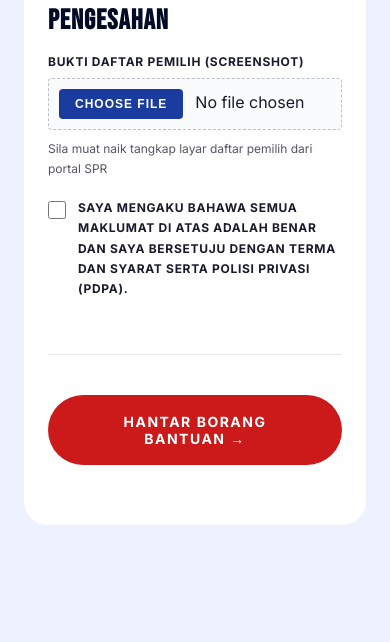
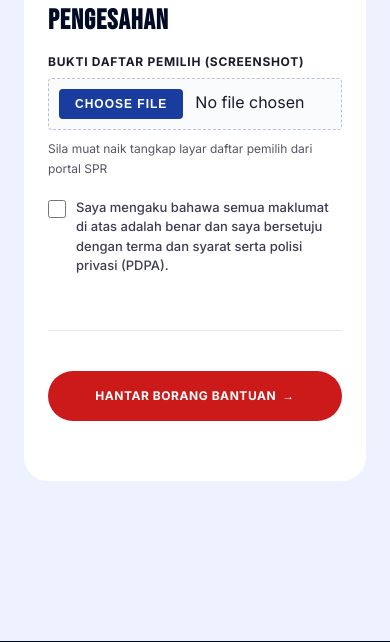
Before and after one commit to Jackm4ss/campaign_umno, a Laravel app: page /bantuan in a window 390 px wide. Shown: the part 2634-3276 px from the top of the page. Run offline with Laravel 12, Linux system fonts and the light colour scheme; style sheets or scripts are compiled from the project's sources; some web fonts are replaced.

Commit message:
Fix /bantuan submit button and PDPA text on mobile

```diff
--- a/resources/css/public/sections/bantuan.css
+++ b/resources/css/public/sections/bantuan.css
@@ -362,29 +362,94 @@
 .bantuan-terms {
     margin-top: 20px;
 }
-.checkbox-label {
+
+/* Override .field label uppercase so PDPA copy stays sentence case */
+.bantuan-terms .checkbox-label,
+.field.bantuan-terms .checkbox-label {
     display: flex;
     align-items: flex-start;
     gap: 12px;
+    margin: 0;
     font-size: 14px;
+    font-weight: 500;
+    letter-spacing: normal;
+    text-transform: none;
     color: var(--text);
-    line-height: 1.7;
+    line-height: 1.55;
     cursor: pointer;
 }
-.checkbox-label input[type="checkbox"] {
+
+.bantuan-terms .checkbox-label input[type="checkbox"],
+.field.bantuan-terms .checkbox-label input[type="checkbox"] {
     flex: 0 0 18px;
     width: 18px;
     height: 18px;
-    margin-top: 3px;
+    min-width: 18px;
+    margin: 2px 0 0;
     accent-color: var(--blue);
     cursor: pointer;
 }
 
-/* Submit button */
+.bantuan-terms .checkbox-copy,
+.field.bantuan-terms .checkbox-copy {
+    flex: 1 1 auto;
+    min-width: 0;
+    font-size: 13.5px;
+    font-weight: 500;
+    letter-spacing: normal;
+    text-transform: none;
+    line-height: 1.55;
+    color: var(--text2);
+    text-wrap: pretty;
+}
+
+/* Submit button — full-width, wraps cleanly on narrow phones */
 .bantuan-submit {
     width: 100%;
+    max-width: 100%;
+    display: inline-flex;
+    align-items: center;
     justify-content: center;
+    gap: 8px;
     margin-bottom: 24px;
+    box-sizing: border-box;
+    min-height: 52px;
+    padding: 14px 18px;
+    white-space: normal;
+    text-align: center;
+    line-height: 1.3;
+    letter-spacing: 0.8px;
+}
+
+.bantuan-submit-label {
+    min-width: 0;
+    text-wrap: balance;
+}
+
+.bantuan-submit-arrow {
+    flex: 0 0 auto;
+    line-height: 1;
+}
+
+@media (max-width: 480px) {
+    .bantuan-terms .checkbox-label,
+    .field.bantuan-terms .checkbox-label {
+        gap: 10px;
+    }
+
+    .bantuan-terms .checkbox-copy,
+    .field.bantuan-terms .checkbox-copy {
+        font-size: 13px;
+        line-height: 1.5;
+    }
+
+    .bantuan-submit {
+        gap: 6px;
+        min-height: 50px;
+        padding: 13px 14px;
+        font-size: 12px;
+        letter-spacing: 0.55px;
+    }
 }
 
 /* Success state */
--- a/resources/views/public/bantuan.blade.php
+++ b/resources/views/public/bantuan.blade.php
@@ -197,14 +197,17 @@
                     <span class="field-hint">Sila muat naik tangkap layar daftar pemilih dari portal SPR</span>
                 </div>
                 <div class="field bantuan-terms">
-                    <label class="checkbox-label">
+                    <label class="checkbox-label" for="terms">
                         <input type="checkbox" id="terms" required>
-                        <span>Saya mengaku bahawa semua maklumat di atas adalah benar dan saya bersetuju dengan terma dan syarat serta polisi privasi (PDPA).</span>
+                        <span class="checkbox-copy">Saya mengaku bahawa semua maklumat di atas adalah benar dan saya bersetuju dengan terma dan syarat serta polisi privasi (PDPA).</span>
                     </label>
                 </div>
             </div>
 
-            <button class="btn btn-red btn-lg bantuan-submit" type="submit">Hantar Borang Bantuan &rarr;</button>
+            <button class="btn btn-red btn-lg bantuan-submit" type="submit">
+                <span class="bantuan-submit-label">Hantar Borang Bantuan</span>
+                <span class="bantuan-submit-arrow" aria-hidden="true">&rarr;</span>
+            </button>
             <div id="form-feedback" class="form-feedback" role="status"></div>
         </form>
 
```
